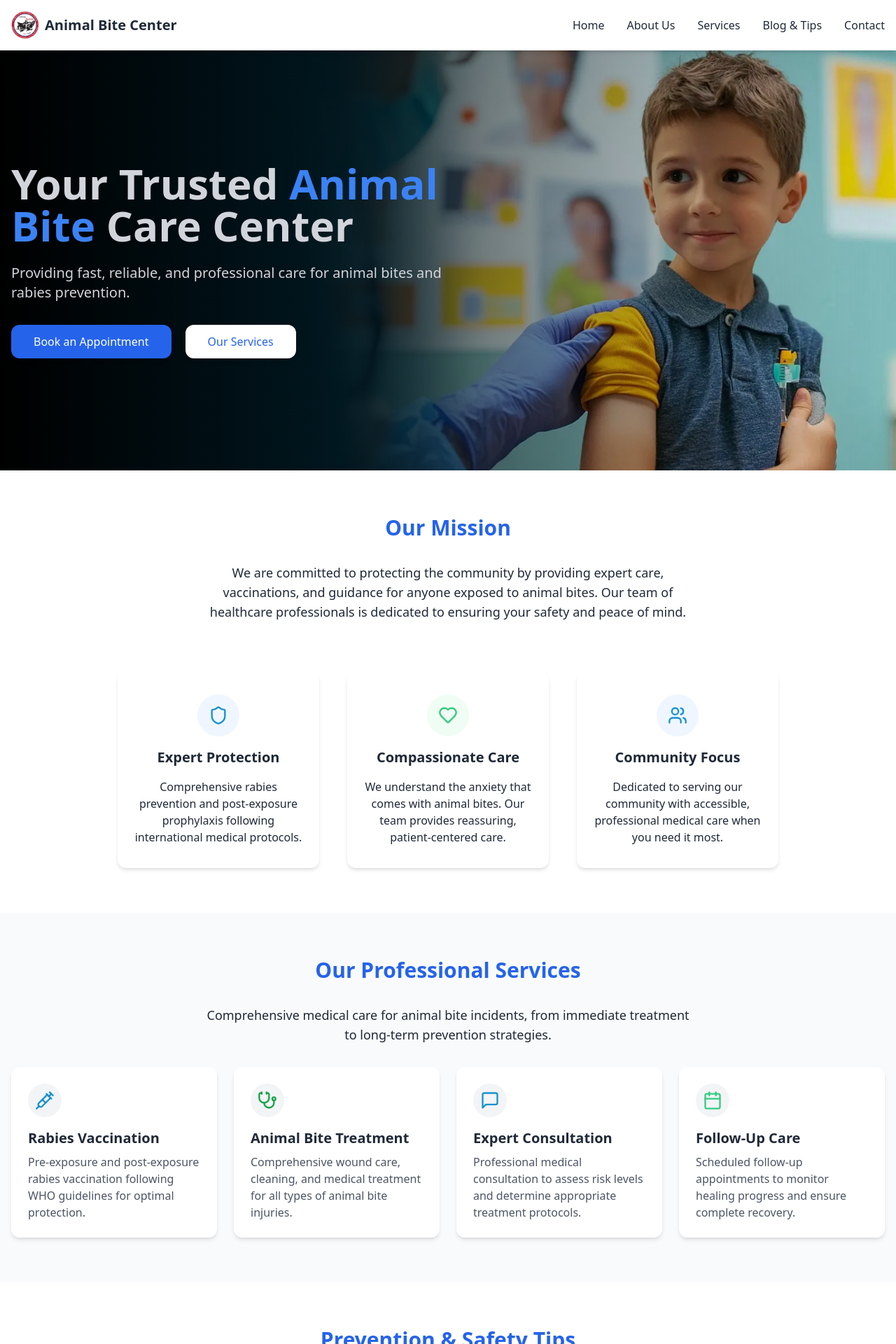
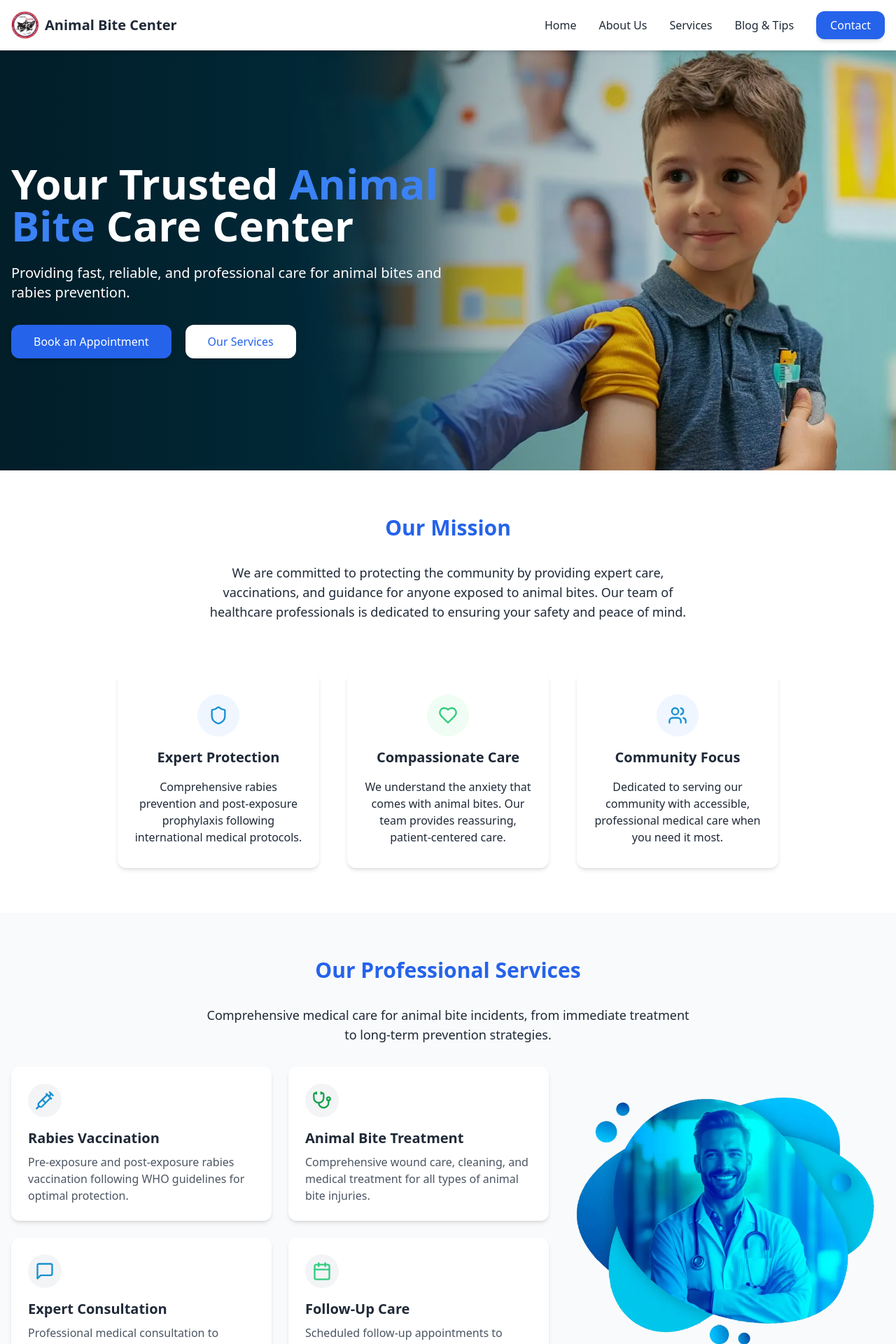
Before and after one commit to fbs-vincent/viter-animal-bite-center, a React (Vite) app: page / in a window 1280 px wide. Shown: the top 1920 px of the page at 70% size. Built offline with nearby package versions, Linux system fonts and the light colour scheme.

Commit message:
Animal Bite Center - Done

```diff
--- a/src/App.jsx
+++ b/src/App.jsx
@@ -43,7 +43,7 @@ function App() {
 
             {/* Desktop Navigation */}
             <nav>
-              <ul className="hidden md:flex space-x-8">
+              <ul className="hidden md:flex space-x-8 items-center">
                 <li>
                   <a href="#home" className="hover:text-blue-600 transition">
                     Home
@@ -68,7 +68,10 @@ function App() {
                   </a>
                 </li>
                 <li>
-                  <a href="#contact" className="hover:text-blue-600 transition">
+                  <a
+                    href="#contact"
+                    className="inline-block bg-blue-600 hover:bg-blue-700 text-white font-medium py-2 px-5 rounded-xl transition duration-300 shadow-md w-full md:w-fit"
+                  >
                     Contact
                   </a>
                 </li>
@@ -151,32 +154,31 @@ function App() {
         {/* Hero Section */}
         <section
           id="home"
-          className="py-40 from-blue-50 to-green-50 bg-banner
-           bg-no-repeat bg-center bg-cover h-full "
+          className=" py-40 h-[40rem] md:h-full bg-no-repeat bg-cover [background-position:95%_50%] bg-[linear-gradient(to_right,rgba(0,0,0,0.7),rgba(0,0,0,0.7)),url('/img/banner-2.webp')] lg:bg-[linear-gradient(to_right,rgba(0,0,0,0.5),rgba(0,0,0,0.0)),url('/img/banner-2.webp')]
+ "
         >
           <div className="container mx-auto px-4 text-left">
-            <h2 className="text-4xl md:text-6xl font-bold mb-6 text-gray-300 max-w-2xl">
+            <h2 className="text-4xl md:text-6xl font-bold mb-6 text-white max-w-2xl">
               Your Trusted <span className="text-blue-500">Animal Bite </span>
               Care Center
             </h2>
-            <h2 className="text-4xl md:text-6xl font-bold mb-6 text-gray-300"></h2>
-            <p className="text-xl mb-8 max-w-2xl  text-gray-300">
+            <p className="text-xl mb-8 max-w-2xl  text-white">
               Providing fast, reliable, and professional care for animal bites
               and rabies prevention.
             </p>
-            <ul className="flex items-center gap-5">
-              <li>
+            <ul className="flex flex-col md:flex-row items-center gap-5">
+              <li className=" text-center w-full md:w-fit">
                 <a
                   href="#contact"
-                  className="inline-block bg-blue-600 hover:bg-blue-700 text-white font-medium py-3 px-8 rounded-xl transition duration-300 shadow-md"
+                  className="inline-block bg-blue-600 hover:bg-blue-700 text-white font-medium py-3 px-8 rounded-xl transition duration-300 shadow-md w-full md:w-fit"
                 >
                   Book an Appointment
                 </a>
               </li>
-              <li>
+              <li className="  text-center w-full md:w-fit">
                 <a
                   href="#services"
-                  className="inline-block bg-white hover:bg-gray-300 text-blue-600 font-medium py-3 px-8 rounded-xl  transition duration-300 shadow-md"
+                  className="inline-block bg-white hover:bg-gray-300 text-blue-600 font-medium py-3 px-8 rounded-xl  transition duration-300 shadow-md w-full md:w-fit"
                 >
                   Our Services
                 </a>
@@ -252,6 +254,7 @@ function App() {
             </div>
           </div>
         </section>
+
         {/* Services Section */}
         <section id="services" className="py-16 bg-gray-50">
           <div className="container mx-auto px-4">
@@ -264,9 +267,10 @@ function App() {
                 immediate treatment to long-term prevention strategies.
               </p>
             </div>
-            <div className="grid grid-cols-1 md:grid-cols-2 lg:grid-cols-4 gap-6">
+            <div className="flex flex-wrap-reverse xl:flex-nowrap items-center justify-center gap-10">
+              <div className="grid grid-cols-1 md:grid-cols-2 lg:max-w-3xl  gap-6 ">
                 {/* Service Card 1 */}
-              <div className="bg-white rounded-xl p-6 shadow-md hover:shadow-lg hover:bg-blue-100 transition duration-300">
+                <div className="bg-white h-fit rounded-xl p-6 shadow-md hover:shadow-lg hover:bg-blue-100 transition duration-300">
                   <div className="bg-gray-100 size-12 rounded-full flex items-center justify-center mb-4">
                     <img
                       className="w-7"
@@ -284,7 +288,7 @@ function App() {
                 </div>
 
                 {/* Service Card 2 */}
-              <div className="bg-white rounded-xl p-6 shadow-md hover:shadow-lg hover:bg-blue-100 transition duration-300">
+                <div className="bg-white h-fit rounded-xl p-6 shadow-md hover:shadow-lg hover:bg-blue-100 transition duration-300">
                   <div className="bg-gray-100 size-12 rounded-full flex items-center justify-center mb-4">
                     <img
                       className="w-7"
@@ -296,13 +300,13 @@ function App() {
                     Animal Bite Treatment
                   </h3>
                   <p className="text-gray-600">
-                  Comprehensive wound care, cleaning, and medical treatment for
-                  all types of animal bite injuries.
+                    Comprehensive wound care, cleaning, and medical treatment
+                    for all types of animal bite injuries.
                   </p>
                 </div>
 
                 {/* Service Card 3 */}
-              <div className="bg-white rounded-xl p-6 shadow-md hover:shadow-lg hover:bg-blue-100 transition duration-300">
+                <div className="bg-white h-fit rounded-xl p-6 shadow-md hover:shadow-lg hover:bg-blue-100 transition duration-300">
                   <div className="bg-gray-100 size-12 rounded-full flex items-center justify-center mb-4">
                     <img
                       className="w-7"
@@ -320,7 +324,7 @@ function App() {
                 </div>
 
                 {/* Service Card 4 */}
-              <div className="bg-white rounded-xl p-6 shadow-md hover:shadow-lg hover:bg-blue-100 transition duration-300">
+                <div className="bg-white h-fit rounded-xl p-6 shadow-md hover:shadow-lg hover:bg-blue-100 transition duration-300">
                   <div className="bg-gray-100 size-12 rounded-full flex items-center justify-center mb-4">
                     <img
                       className="w-7"
@@ -333,6 +337,14 @@ function App() {
                     Scheduled follow-up appointments to monitor healing progress
                     and ensure complete recovery.
                   </p>
+                </div>
+              </div>
+              <div className="mx-auto block max-w-fit">
+                <img
+                  className="w-96  xl:w-full"
+                  src="./img/doctor.webp"
+                  alt="Doctor Image"
+                />
               </div>
             </div>
           </div>
--- a/src/index.css
+++ b/src/index.css
@@ -6,4 +6,7 @@
   html {
     @apply scroll-smooth scroll-p-16;
   }
+  body {
+    @apply overflow-x-hidden;
+  }
 }
```
Also changed, not shown: public/img/doctor.webp (added). Lines whose indentation alone changed are shown as unchanged.
